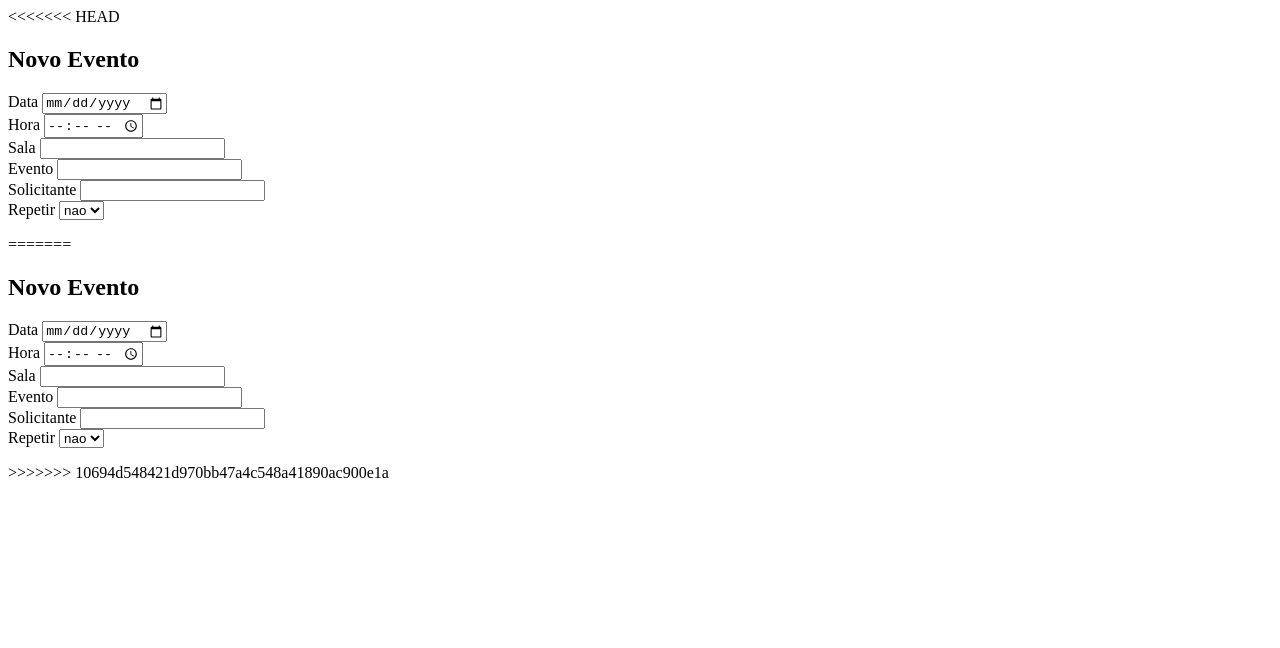
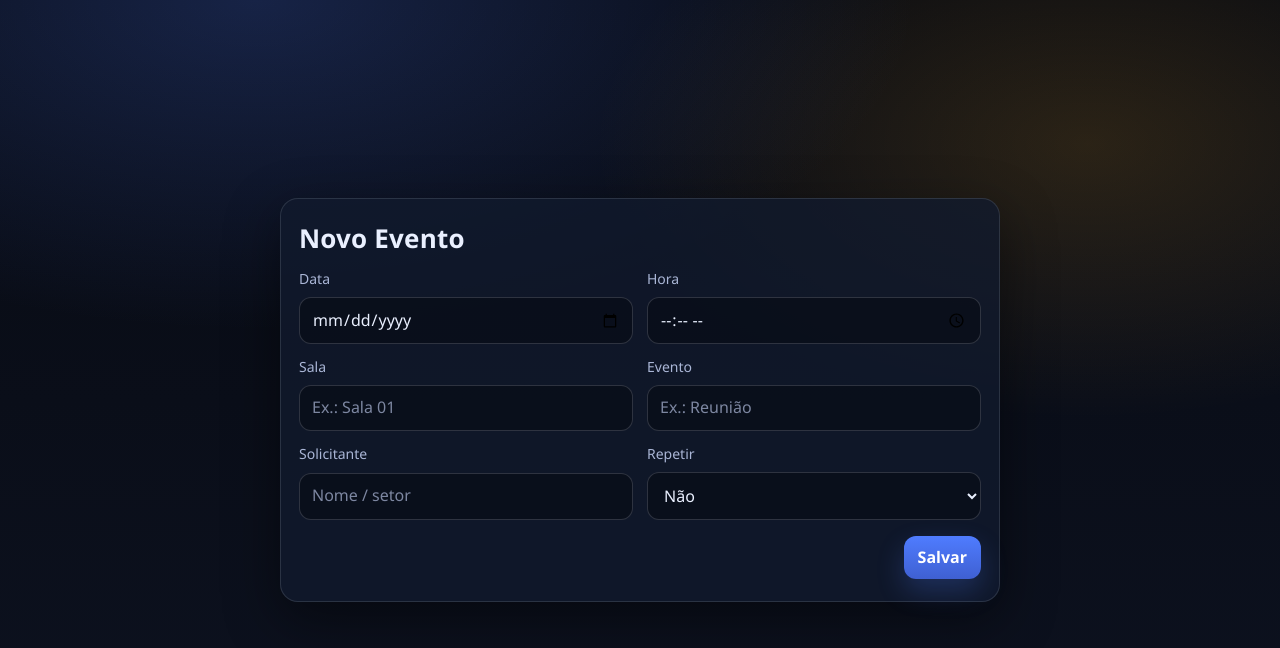
Before and after one commit to nucinfo/Reserva, a plain HTML site: page cadastro.html in a window 1280 px wide. Drawn offline with Linux system fonts and the light colour scheme.

Commit message:
Melhora visual do cadastro e ajusta estilos

```diff
--- a/cadastro.html
+++ b/cadastro.html
@@ -1,78 +1,58 @@
-<<<<<<< HEAD
 <!DOCTYPE html>
 <html>
 <head>
 <meta charset="UTF-8">
-<title>Cadastrar Evento</title>
+<title>Admin Eventos</title>
+<meta name="viewport" content="width=device-width, initial-scale=1">
+<link rel="stylesheet" href="style.css">
 </head>
 
 <body>
 
-<h2>Novo Evento</h2>
+<main class="page">
+  <div class="card">
+    <h2 class="page-title">Novo Evento</h2>
 
-<form>
+    <form id="form" class="form">
+      <label class="field">
+        <span class="label">Data</span>
+        <input type="date" id="data" required>
+      </label>
 
-Data
-<input type="date"><br>
+      <label class="field">
+        <span class="label">Hora</span>
+        <input type="time" id="hora" required>
+      </label>
 
-Hora
-<input type="time"><br>
+      <label class="field">
+        <span class="label">Sala</span>
+        <input type="text" id="sala" placeholder="Ex.: Sala 01" required>
+      </label>
 
-Sala
-<input type="text"><br>
+      <label class="field">
+        <span class="label">Evento</span>
+        <input type="text" id="evento" placeholder="Ex.: Reunião" required>
+      </label>
 
-Evento
-<input type="text"><br>
+      <label class="field">
+        <span class="label">Solicitante</span>
+        <input type="text" id="solicitante" placeholder="Nome / setor" required>
+      </label>
 
-Solicitante
-<input type="text"><br>
+      <label class="field">
+        <span class="label">Repetir</span>
+        <select id="repetir">
+          <option value="nao">Não</option>
+          <option value="sim">Sim</option>
+        </select>
+      </label>
 
-Repetir
-<select>
-<option>nao</option>
-<option>sim</option>
-</select>
-
-</form>
+      <div class="actions">
+        <button class="btn btn-primary" type="submit">Salvar</button>
+      </div>
+    </form>
+  </div>
+</main>
 
 </body>
-=======
-<!DOCTYPE html>
-<html>
-<head>
-<meta charset="UTF-8">
-<title>Cadastrar Evento</title>
-</head>
-
-<body>
-
-<h2>Novo Evento</h2>
-
-<form>
-
-Data
-<input type="date"><br>
-
-Hora
-<input type="time"><br>
-
-Sala
-<input type="text"><br>
-
-Evento
-<input type="text"><br>
-
-Solicitante
-<input type="text"><br>
-
-Repetir
-<select>
-<option>nao</option>
-<option>sim</option>
-</select>
-
-</form>
-
-</body>
->>>>>>> 10694d548421d970bb47a4c548a41890ac900e1a
 </html>
--- a/style.css
+++ b/style.css
@@ -1,66 +1,195 @@
-<<<<<<< HEAD
+:root{
+  --bg0:#070A12;
+  --bg1:#0D1220;
+  --card:#111A2E;
+  --text:#EAF0FF;
+  --muted:#AAB6D6;
+  --border:rgba(234,240,255,.12);
+  --shadow:0 18px 55px rgba(0,0,0,.45);
+  --accent:#4F7CFF;
+  --warn:#FFB020;
+  --danger:#FF3B3B;
+}
+
+*{box-sizing:border-box}
+
 body{
-    background:#000;
-    color:#fff;
-    font-family:Arial;
-    text-align:center;
+  margin:0;
+  background:radial-gradient(1200px 600px at 20% 0%, rgba(79,124,255,.22), transparent 55%),
+             radial-gradient(900px 500px at 85% 18%, rgba(255,176,32,.14), transparent 55%),
+             linear-gradient(180deg,var(--bg0),var(--bg1));
+  color:var(--text);
+  font-family: "Segoe UI", system-ui, -apple-system, Arial, sans-serif;
+  line-height:1.35;
+}
+
+a{color:inherit}
+
+.topo{
+  position:sticky;
+  top:0;
+  z-index:10;
+  display:flex;
+  justify-content:space-between;
+  align-items:baseline;
+  gap:16px;
+  padding:18px 22px;
+  background:rgba(13,18,32,.78);
+  backdrop-filter: blur(10px);
+  border-bottom:1px solid var(--border);
 }
 
 h1{
-    font-size:50px;
-    margin:20px;
+  margin:0;
+  font-size:34px;
+  letter-spacing:.5px;
+}
+
+#relogio{
+  font-size:32px;
+  font-weight:700;
+  color:var(--muted);
+  font-variant-numeric: tabular-nums;
+}
+
+#agenda{
+  padding:18px 22px 32px;
+  max-width:1100px;
+  margin:0 auto;
 }
 
 .evento{
-    font-size:30px;
-    padding:15px;
-    border-bottom:1px solid #444;
+  display:grid;
+  grid-template-columns:110px 150px 1fr 220px;
+  gap:12px;
+  align-items:center;
+  padding:14px 14px;
+  margin:10px 0;
+  font-size:20px;
+  background:rgba(17,26,46,.70);
+  border:1px solid var(--border);
+  border-radius:14px;
+  box-shadow:0 10px 30px rgba(0,0,0,.25);
+}
+
+.evento > div:nth-child(1),
+.evento > div:nth-child(2){
+  font-weight:700;
+  font-variant-numeric: tabular-nums;
+}
+
+.evento > div:nth-child(4){
+  color:var(--muted);
+  text-align:right;
 }
 
 .proximo{
-    background:orange;
+  border-color:rgba(255,176,32,.42);
+  background:linear-gradient(90deg, rgba(255,176,32,.26), rgba(17,26,46,.70));
 }
 
 .agora{
-    background:red;
-    animation:piscando 1s infinite;
+  border-color:rgba(255,59,59,.55);
+  background:linear-gradient(90deg, rgba(255,59,59,.22), rgba(17,26,46,.70));
+  animation:piscando 1.1s infinite;
 }
 
 @keyframes piscando{
-    0%{opacity:1}
-    50%{opacity:0.4}
-    100%{opacity:1}
-=======
-body{
-    background:#000;
-    color:#fff;
-    font-family:Arial;
-    text-align:center;
+  0%{filter:saturate(1); transform:translateY(0)}
+  50%{filter:saturate(1.2); transform:translateY(-1px)}
+  100%{filter:saturate(1); transform:translateY(0)}
 }
 
-h1{
-    font-size:50px;
-    margin:20px;
+/* Cadastro (Novo Evento) */
+.page{
+  min-height:100svh;
+  display:grid;
+  place-items:center;
+  padding:28px 18px;
 }
 
-.evento{
-    font-size:30px;
-    padding:15px;
-    border-bottom:1px solid #444;
+.card{
+  width:min(720px, 100%);
+  background:rgba(17,26,46,.78);
+  border:1px solid var(--border);
+  border-radius:18px;
+  box-shadow:var(--shadow);
+  padding:22px 18px;
 }
 
-.proximo{
-    background:orange;
+.page-title{
+  margin:0 0 14px;
+  font-size:26px;
+  letter-spacing:.2px;
 }
 
-.agora{
-    background:red;
-    animation:piscando 1s infinite;
+.form{
+  display:grid;
+  grid-template-columns: repeat(2, minmax(0, 1fr));
+  gap:14px;
 }
 
-@keyframes piscando{
-    0%{opacity:1}
-    50%{opacity:0.4}
-    100%{opacity:1}
->>>>>>> 10694d548421d970bb47a4c548a41890ac900e1a
+.field{
+  display:grid;
+  gap:8px;
 }
+
+.label{
+  color:var(--muted);
+  font-size:14px;
+}
+
+input, select, button{
+  font:inherit;
+}
+
+input, select{
+  width:100%;
+  padding:11px 12px;
+  border-radius:12px;
+  border:1px solid rgba(234,240,255,.16);
+  background:rgba(7,10,18,.55);
+  color:var(--text);
+  outline:none;
+}
+
+input::placeholder{color:rgba(170,182,214,.72)}
+
+input:focus, select:focus{
+  border-color:rgba(79,124,255,.75);
+  box-shadow:0 0 0 4px rgba(79,124,255,.18);
+}
+
+.actions{
+  grid-column: 1 / -1;
+  display:flex;
+  justify-content:flex-end;
+  margin-top:2px;
+}
+
+.btn{
+  border:0;
+  border-radius:12px;
+  padding:11px 14px;
+  cursor:pointer;
+  font-weight:700;
+}
+
+.btn-primary{
+  background:linear-gradient(180deg, rgba(79,124,255,1), rgba(63,96,210,1));
+  color:white;
+  box-shadow:0 12px 28px rgba(79,124,255,.24);
+}
+
+.btn-primary:hover{filter:brightness(1.05)}
+
+@media (max-width: 780px){
+  .evento{
+    grid-template-columns: 92px 1fr;
+    grid-auto-rows:auto;
+    font-size:18px;
+  }
+  .evento > div:nth-child(3){grid-column:1 / -1}
+  .evento > div:nth-child(4){grid-column:1 / -1; text-align:left}
+  .form{grid-template-columns: 1fr}
+}
```
Also changed, not shown: script.js (+0 -49 lines).
